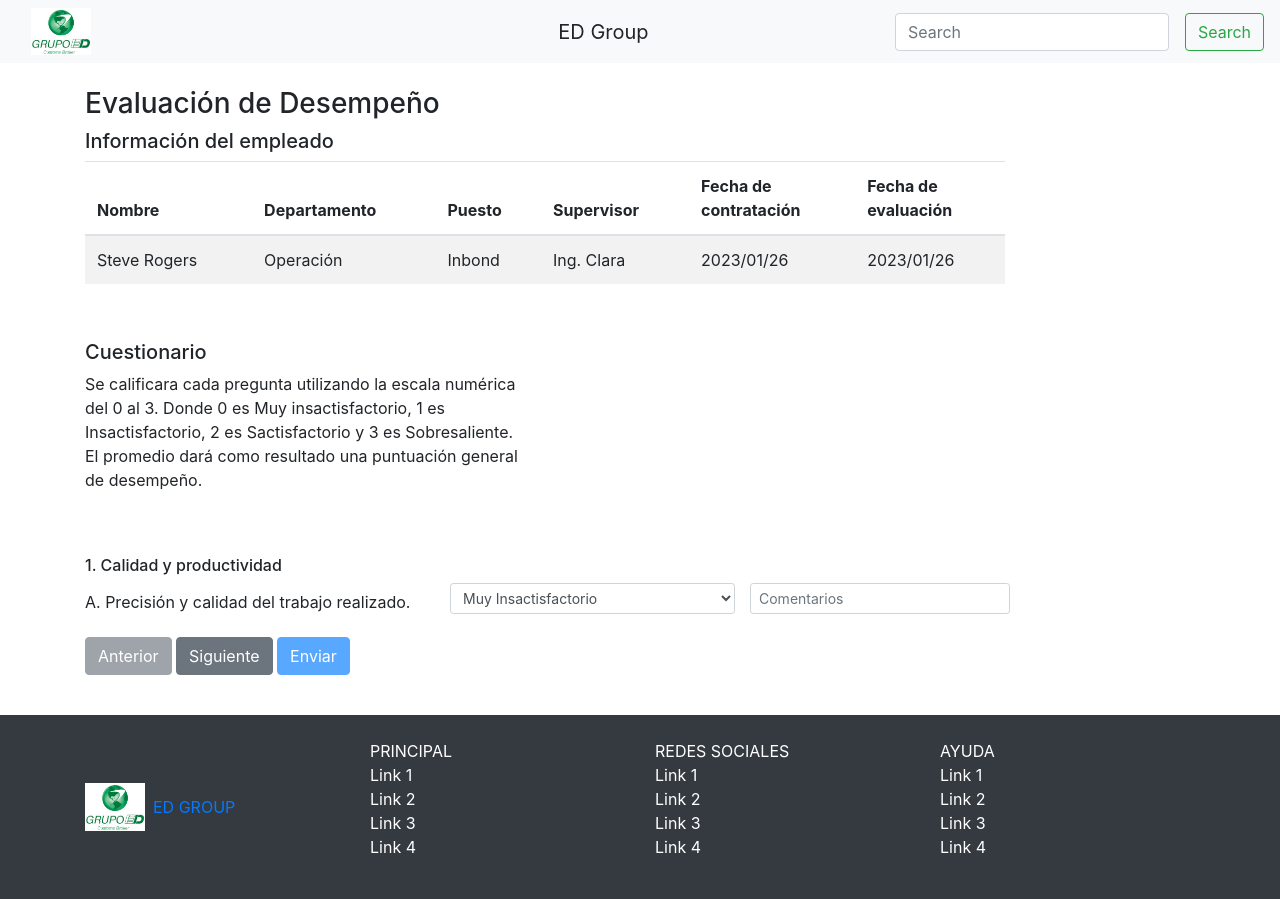
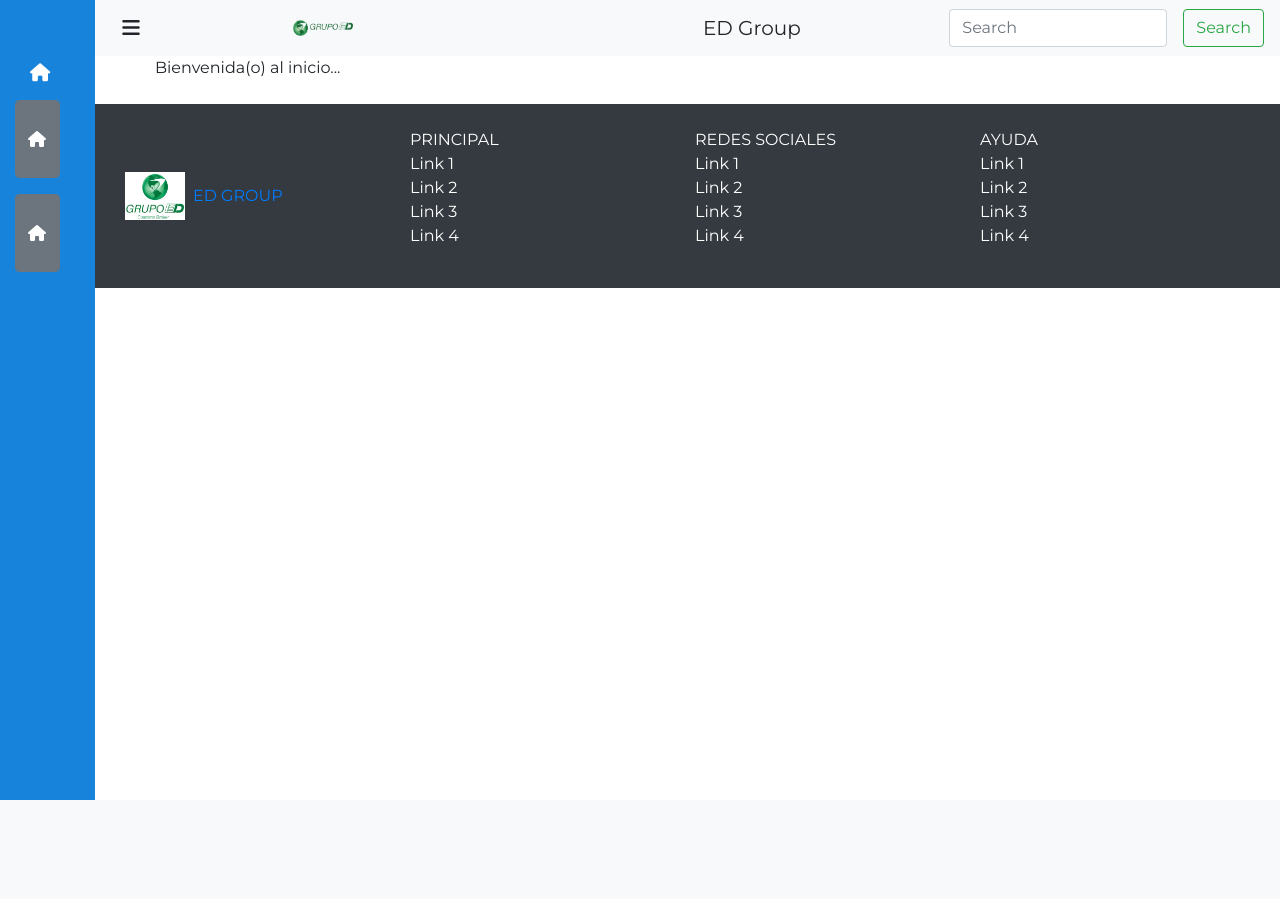
Before and after one commit to AngelSalazarRochaEDG/EvaluacionDeEmpleados, a PHP site: page /EvaluacionDeEmpleados/evaluacion in a window 1280 px wide. After the commit the page ends 800 px from the top, so only its background shows below. Run offline with PHP 8.4, Linux system fonts and the light colour scheme; some libraries are stand-ins or nearby versions.

Commit message:
menu funcional

```diff
--- a/Controladores/evaluacion_front.js
+++ b/Controladores/evaluacion_front.js
@@ -38,7 +38,7 @@
 
 function Next()
 {
-    console.log("aaaaaaaaaaaaa");
+    // console.log("");
     SaveAnswer();
     if (numPregunta < 21) {
         numPregunta++;
--- /dev/null
+++ b/Controladores/title_controller.js
@@ -0,0 +1,71 @@
+//Controladores de menu de titulo o menu lateral
+
+// Mostrar el contenido de la pagina principal con una funcion
+// que se ejecute al iniciar la pagina
+
+
+// original;
+// $('#btnAccion').click(function(){...
+
+// Al arranque mostrar home
+(function(){
+    console.log("todo bien1");
+    //tiempo de espera
+    var wait = 500;
+    $.ajax({
+        //pagina por cargar
+        url: "Vistas/home_view.php",
+        beforeSend : function() {
+            //divider donde se cargará el contenido
+            $('#contenido').text('Cargando Inicio...');
+        },
+        success : function(data) {
+            setTimeout(function() {
+                $('#contenido').html(data);
+            }, wait
+            );
+        }
+    })
+})();
+
+// Vista de home de nuevo pero con boton
+function VerHomeTitle() {
+    console.log("todo bien de evaluacion");
+    //tiempo de espera
+    var wait = 500;
+    $.ajax({
+        //pagina por cargar
+        url: "Vistas/home_view.php",
+        beforeSend : function() {
+            //divider donde se cargará el contenido
+            $('#contenido').text('Cargando Inicio...');
+        },
+        success : function(data) {
+            setTimeout(function() {
+                $('#contenido').html(data);
+            }, wait
+            );
+        }
+    })
+}
+
+// Vista de evaluación...
+function VerEvaluacion() {
+    console.log("todo bien de evaluacion");
+    //tiempo de espera
+    var wait = 500;
+    $.ajax({
+        //pagina por cargar
+        url: "Vistas/evaluacion_view.php",
+        beforeSend : function() {
+            //divider donde se cargará el contenido
+            $('#contenido').text('Cargando Test...');
+        },
+        success : function(data) {
+            setTimeout(function() {
+                $('#contenido').html(data);
+            }, wait
+            );
+        }
+    })
+}
--- /dev/null
+++ b/Vistas/home_title.php
@@ -0,0 +1,137 @@
+<?php
+    include '../Modelos/evaluacion_model.php';
+?>
+<!-- Pagina principal, menu de titulo, home... -->
+<!DOCTYPE html>
+<html lang="en">
+<head>
+    <meta charset="UTF-8">
+    <meta http-equiv="X-UA-Compatible" content="IE=edge">
+    <meta name="viewport" content="width=device-width, initial-scale=1.0">
+    <title>Evaluación de empleados</title>
+    <link rel="stylesheet" href="https://maxcdn.bootstrapcdn.com/bootstrap/4.0.0/css/bootstrap.min.css" integrity="sha384-Gn5384xqQ1aoWXA+058RXPxPg6fy4IWvTNh0E263XmFcJlSAwiGgFAW/dAiS6JXm" crossorigin="anonymous">
+    <link rel="stylesheet" href="./css/home_stiles.css?02022023">
+    <script src="http://ajax.googleapis.com/ajax/libs/jquery/1/jquery.min.js"></script>
+    <script tipe="text/javascript" src="./Controladores/title_controller.js?02022023"></script>
+
+
+    <script src="https://kit.fontawesome.com/41bcea2ae3.js"></script>
+</head>
+<body id="body">
+
+    <!-- titulo y menu -->
+    <div id="main-app" class="main-wrapper">
+        <nav class="navbar navbar-light bg-light">
+
+            <header>
+                <div class="icon__menu">
+                    <i class="fas fa-bars" id="btn_open"></i>
+                </div>
+            </header>
+
+            <a href="#" class="col-md-3 text-reset text-uppercase d-flex align-items-center">
+                <img src="./resources/logo nuevo.png" alt="Logo EDGroup" class="img-logo mr-2 img-fluid" width="60px">
+                <a class="navbar-brand">ED Group</a>
+            </a>
+            <form class="form-inline">
+                <input class="form-control mr-sm-3" type="search" placeholder="Search" aria-label="Search">
+                <button class="btn btn-outline-success my-2 my-sm-0" type="submit">Search</button>
+            </form>
+        </nav>
+    </div>
+
+    <!-- <header>
+        <div class="icon__menu">
+            <i class="fas fa-bars" id="btn_open"></i>
+        </div>
+    </header> -->
+
+    <div class="menu__side" id="menu_side">
+
+        <div class="name__page">
+            <i class="fas fa-home" title="Inicio"></i>
+            <h4>ED Group</h4>
+        </div>
+
+        <!-- Menu principal -->
+
+        <div class="options__menu container-fluid">
+            <div class="form-group row">
+                <button type="button" class="btn btn-secondary form-control col-sm-12" onclick="VerHomeTitle();">
+                    <div class="option">
+                        <i class="fas fa-home" title="Inicio"></i>
+                        Inicio
+                    </div>
+                </a>
+            </div>
+
+            <div class="form-group row">
+                <button type="button" class="btn btn-secondary form-control col-sm-12" onclick="VerEvaluacion();">
+                    <div class="option">
+                        <i class="fas fa-home" title="Evaluacion de empleados"></i>
+                        Evaluación de empleados
+                    </div>
+                </button>
+            </div>
+        </div>
+    </div>
+
+    <!-- Contenedor principal -->
+    <main>
+        <div class="container" >
+
+            <!-- container que carga el contenido de las views. -->
+            <div class="container" id="contenido"></div>
+
+        </div>
+    </main>
+
+
+    <!-- Footer -->
+    <br>
+    <footer class="bg-dark text-white py-4">
+        <div class="container">
+            <nav class="row">
+
+                <!-- Footer -->
+                <a href="#" class="col-3 text-reset text-uppercase d-flex align-items-center">
+                    <img src="./resources/EDGroupLogo.png" alt="Logo EDGroup" class="img-logo mr-2 img-fluid" width="60px">
+                    ED Group
+                </a>
+
+                <!-- menu  -->
+                <ul class="col-3 list-unstyled">
+                    <li class="font-weight-blod text-uppercase">Principal</li>
+                    <!--edgroup univeristy... -->
+                    <li class="d-flex justify-content-between" ><a href="#" class="text-reset text-white">Link 1</a></li>
+                    <li class="d-flex justify-content-between"><a href="#" class="text-reset text-white">Link 2</a></li>
+                    <li class="d-flex justify-content-between"><a href="#" class="text-reset text-white">Link 3</a></li>
+                    <li class="d-flex justify-content-between"><a href="#" class="text-reset text-white">Link 4</a></li>
+                </ul>
+
+                <!-- cursos -->
+                <ul class="col-3 list-unstyled">
+                    <li class="font-weight-blod text-uppercase">Redes sociales</li>
+                    <li class="d-flex justify-content-between"><a href="#" class="text-reset text-white">Link 1</a></li>
+                    <li class="d-flex justify-content-between"><a href="#" class="text-reset text-white">Link 2</a></li>
+                    <li class="d-flex justify-content-between"><a href="#" class="text-reset text-white">Link 3</a></li>
+                    <li class="d-flex justify-content-between"><a href="#" class="text-reset text-white">Link 4</a></li>
+                </ul>
+
+                <!-- social networks -->
+                <ul class="col-3 list-unstyled">
+                    <li class="font-weight-blod text-uppercase">Ayuda</li>
+                    <!-- soporte, contactos, ubicación... -->
+                    <li class="d-flex justify-content-between"><a href="#" class="text-reset text-white">Link 1</a></li>
+                    <li class="d-flex justify-content-between"><a href="#" class="text-reset text-white">Link 2</a></li>
+                    <li class="d-flex justify-content-between"><a href="#" class="text-reset text-white">Link 3</a></li>
+                    <li class="d-flex justify-content-between"><a href="#" class="text-reset text-white">Link 4</a></li>
+                </ul>
+            </nav>
+        </div>
+    </footer>
+
+    <script src="./Controladores/menu_script.js?02022023"></script>
+
+</body>
+</html>
--- /dev/null
+++ b/Vistas/home_view.php
@@ -0,0 +1,19 @@
+<!-- Vista de bienvenida, presentacion, etc. -->
+<!DOCTYPE html>
+<html lang="en">
+<head>
+    <meta charset="UTF-8">
+    <meta http-equiv="X-UA-Compatible" content="IE=edge">
+    <meta name="viewport" content="width=device-width, initial-scale=1.0">
+    <title>Document</title>
+    <link rel="stylesheet" href="https://maxcdn.bootstrapcdn.com/bootstrap/4.0.0/css/bootstrap.min.css" integrity="sha384-Gn5384xqQ1aoWXA+058RXPxPg6fy4IWvTNh0E263XmFcJlSAwiGgFAW/dAiS6JXm" crossorigin="anonymous">
+    <link rel="stylesheet" href="./css/home_stiles.css?02022023">
+    <script src="https://code.jquery.com/jquery-3.4.1.js" integrity="sha256-WpOohJOqMqqyKL9FccASB9O0KwACQJpFTUBLTYOVvVU="crossorigin="anonymous"></script>
+    <!-- <script tipe="text/javascript" src="./Controladores/evaluacion_front.js?02022023"></script> -->
+</head>
+<body>
+    <div class="container">
+        Bienvenida(o) al inicio...
+    </div>
+</body>
+</html>
--- a/css/evaluacionDesign.css
+++ /dev/null
@@ -1,24 +0,0 @@
-div::after, .clearfix::after, .crear::after
-{
-    clear: both;
-    visibility: hidden;
-    content: "";
-    display: block;
-}
-
-*
-{
-    margin: 0px;
-    padding: 0px;
-}
-
-.footer {
-    background-color: #fff;
-    width: 100%;
-    height: 50px;
-    bottom: 0;
-    position: fixed;
-    text-align: center;
-    color: #000;
-    margin: 50px;
-}
--- /dev/null
+++ b/css/home_stiles.css
@@ -0,0 +1,163 @@
+@import url('https://fonts.googleapis.com/css2?family=Montserrat:wght@400;700&display=swap');
+
+/* div::after, .clearfix::after, .crear::after
+{
+    clear: both;
+    visibility: hidden;
+    content: "";
+    display: block;
+} */
+
+* {
+    margin: 0px;
+    padding: 0px;
+    box-sizing: border-box;
+    text-decoration: none;
+    font-family: 'Montserrat', sans-serif;
+}
+
+body {
+    margin-left: 80px;
+    /* margin-top: 80px; */
+    transition: margin-left 300ms cubic-bezier(0.785, 0.135, 0.15, 0.86);
+}
+
+.icon__menu{
+    width: 50px;
+    height: 100%;
+    display: flex;
+    justify-content: center;
+    align-items: center;
+    transform: translateX(10px);
+}
+
+.icon__menu i{
+    font-size: 20px;
+    cursor: pointer;
+    position: absolute;
+}
+
+.menu__side{
+    width: 95px;
+    height: 100%;
+    background: #1783db;
+    position: fixed;
+    top: 0;
+    left: 0;
+    color: white;
+    font-size: 18px;
+    z-index: 300;
+    overflow: hidden;
+    overflow-y: scroll;
+    border-right: 20px solid #1783db;
+    transition: all 300ms cubic-bezier(0.785, 0.135, 0.15, 0.86);
+}
+
+.footer {
+    background-color: #fff;
+    width: 100%;
+    height: 100%;
+    bottom: 0px;
+    position: fixed;
+    text-align: center;
+    color: #000;
+    margin: 50px;
+    margin-bottom: 0px;
+}
+
+
+/*Ocultar scroll para chrome, safari y opera*/
+.menu__side::-webkit-scrollbar{
+    display: none;
+}
+
+/*Ocultar scroll para IE, Edge y Firefox*/
+.menu__side{
+    -ms-overflow-style: none;
+    scrollbar-width: none;
+}
+
+
+.name__page{
+    padding: 30px 30px;
+    display: flex;
+    align-items: center;
+    margin-top: 10px;
+}
+
+.name__page i{
+    width: 80px;
+    margin-right: 30px;
+}
+
+.options__menu{
+    padding: 20px 30px;
+    position: absolute;
+    top: 80px;
+}
+
+.options__menu a{
+    color: #ffffffb2;
+    cursor: default;
+    display: block;
+    position: relative;
+    transition: color 300ms;
+}
+
+.options__menu a:hover{
+    color: white;
+}
+
+.options__menu .option{
+    padding: 20px 0px;
+    display: flex;
+    align-items: center;
+    position: relative;
+}
+
+.options__menu .option i{
+    width: 20px;
+    margin-right: 30px;
+    cursor: pointer;
+}
+
+.options__menu .option h4{
+    font-weight: 300;
+    cursor: pointer;
+}
+
+a.selected{
+    color: #fff;
+}
+
+.selected:before{
+    content: '';
+    width: 3px;
+    height: 80%;
+    background: white;
+    position: absolute;
+    top: 10%;
+    left: -30px;
+}
+
+/*Clases para usar en JavaScript*/
+
+.body_move{
+    margin-left: 350px;
+}
+
+.menu__side_move{
+    width: 350px;
+}
+
+
+@media screen and (max-width: 760px){
+    .body_move{
+        margin-left: 0px;
+    }
+
+    .menu__side_move{
+        width: 80px;
+        left: -80px;
+    }
+}
```
Also changed, not shown: Controladores/menu_script.js (added, +39 -0 lines), Vistas/evaluacion_view.php (renamed from Vistas/evaluacionVista.php, +6 -66 lines), .htaccess, resources/btn_menu.png (added), resources/logo nuevo 2.png (added), resources/logo nuevo.png (added).
